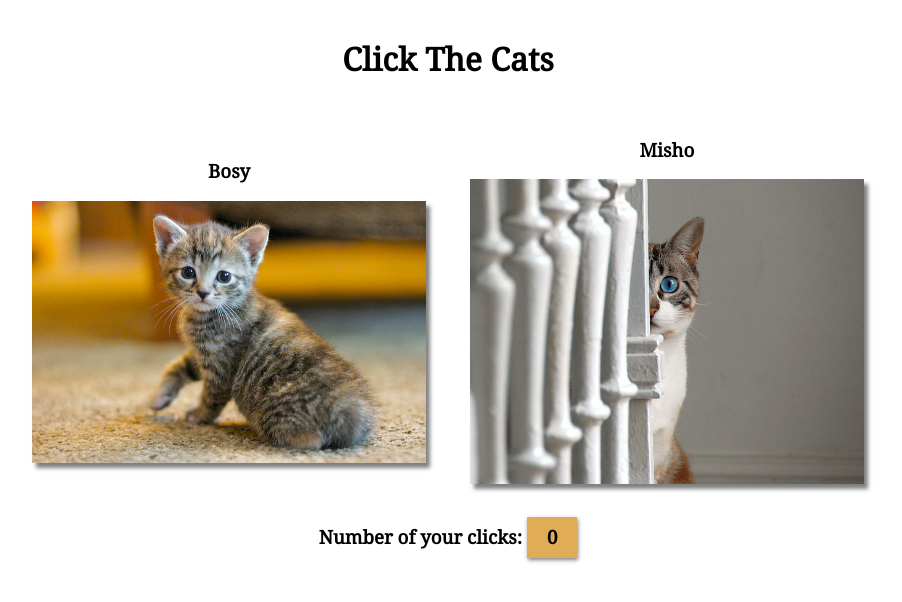
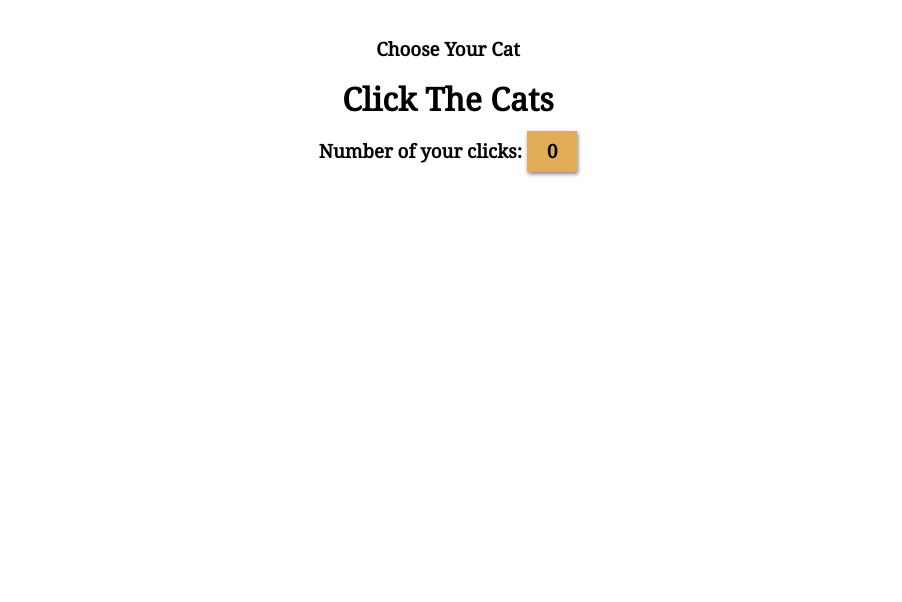
Before and after one commit to AmanySirajAl-Din/Cat-Clicker, a plain HTML site: page index.html in a window 1280 px wide. Shown: the whole page, without its empty margins (192-1094 px from the left). Drawn offline with Linux system fonts and the light colour scheme.

Commit message:
Clear & split the screen

```diff
--- a/index.html
+++ b/index.html
@@ -9,22 +9,20 @@
 
 <body>
     <div class="container">
-        <h1>Click The Cats</h1>
-        <div class="cats-div">
-            <div class="cat-container">
-                <h3 class="cat-name">Cat1</h3>
-                <img class="cat-img cat-up" src="img/cute_cat1.jpg" />
-            </div>
-            <div class="cat-container">
-                <h3 class="cat-name">Cat2</h3>
-                <img class="cat-img cat-up" src="img/cute_cat2.jpg" />
-            </div>
+        <div class="main-section cats-list">
+            <h3>Choose Your Cat</h3>
+
         </div>
-        <h3>
-            Number of your clicks:
-            <span class="click-num">0</span>
-        </h3>
+        <div class="main-section show-cats-div">
+            <h1>Click The Cats</h1>
+
+            <h3>
+                Number of your clicks:
+                <span class="click-num">0</span>
+            </h3>
+        </div>
     </div>
+
 
 
     <script src="js/jquery.min.js"></script>
```
